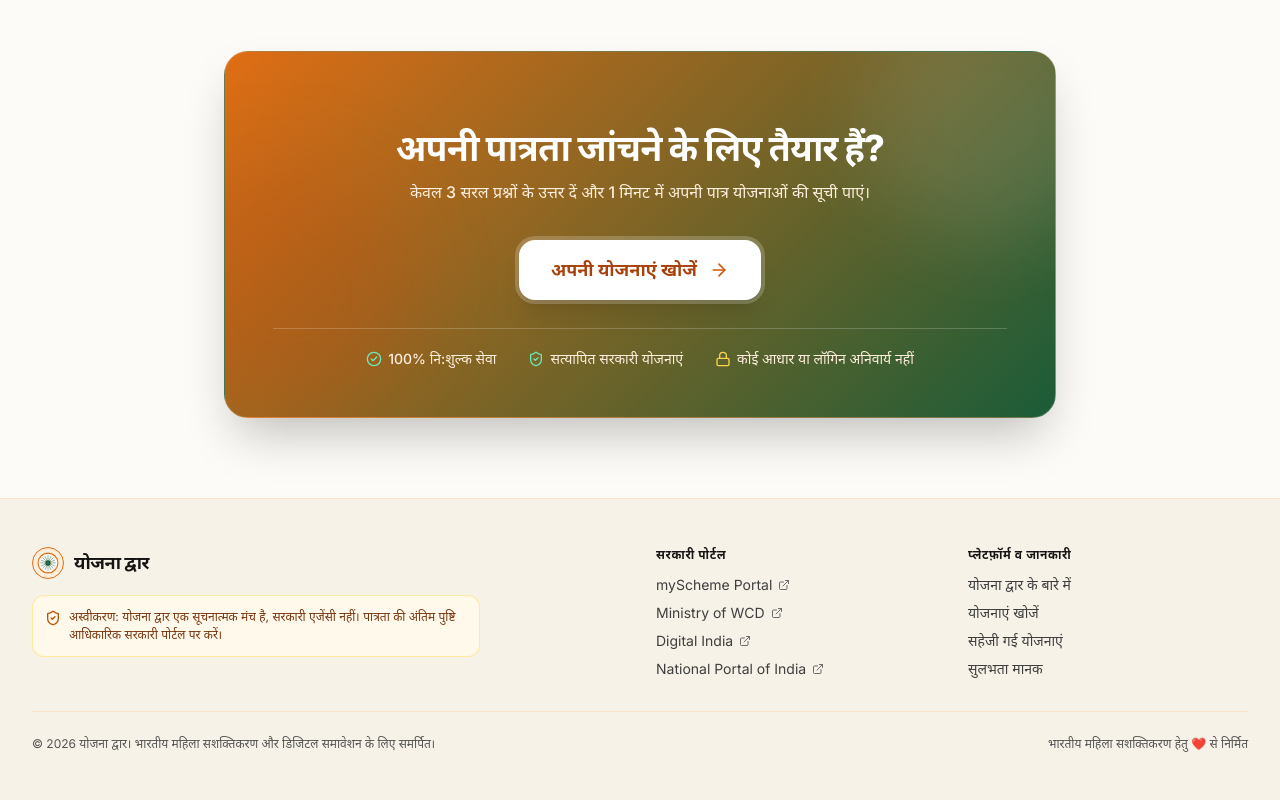
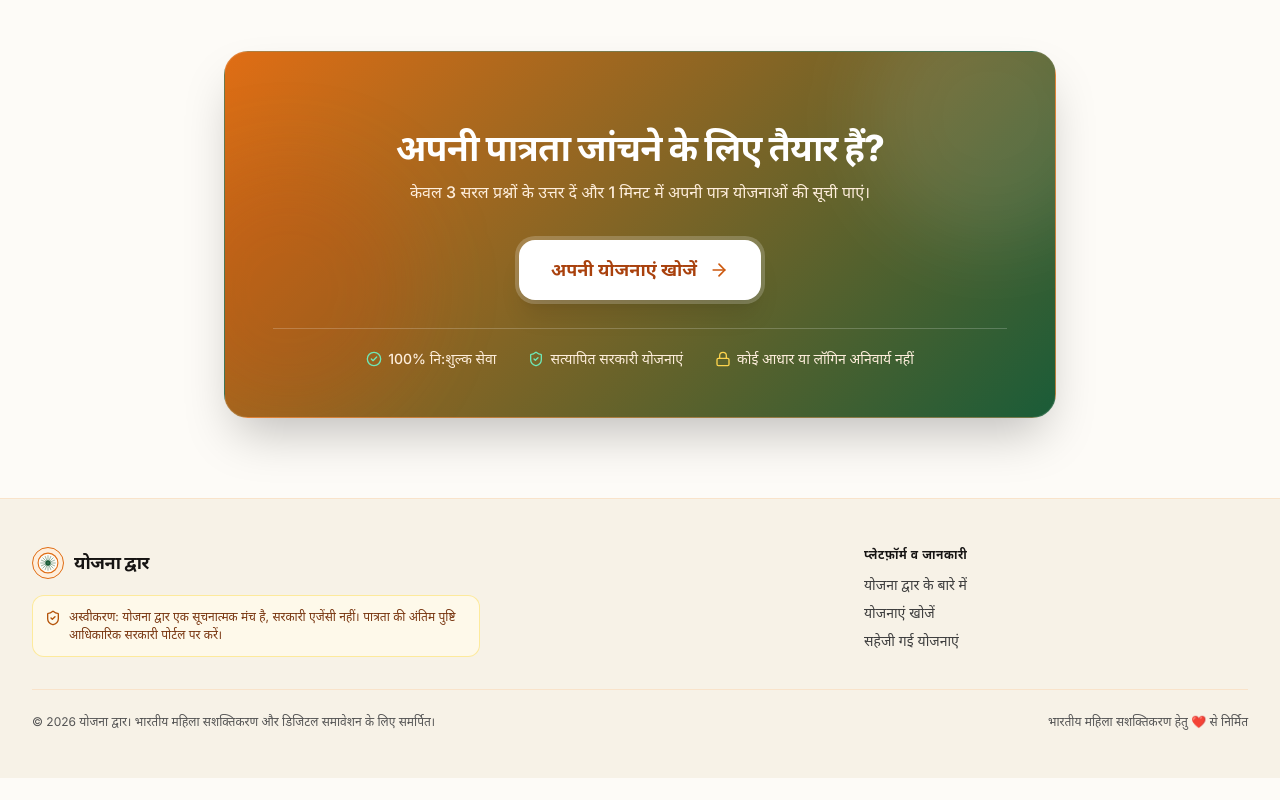
Before and after one commit to kiritka-jain/yojana-dvar, a React (Vite) app in the folder frontend/: page / in a window 1280 px wide. Shown: the part 348-1148 px from the top of the page. After the commit the page ends 1126 px from the top, so only its background shows below. Built offline with nearby package versions, Linux system fonts and the light colour scheme; no server answers.

Commit message:
feat(ui): update hero badge and streamline footer navigation (Epic 1)

```diff
--- a/frontend/src/components/layout/Footer.tsx
+++ b/frontend/src/components/layout/Footer.tsx
@@ -1,7 +1,7 @@
 import React from 'react';
 import { Link } from 'react-router-dom';
 import { useLanguage } from '../../context/LanguageContext';
-import { ShieldCheck, ExternalLink } from 'lucide-react';
+import { ShieldCheck } from 'lucide-react';
 
 export const Footer: React.FC = () => {
   const { t } = useLanguage();
@@ -9,9 +9,9 @@ export const Footer: React.FC = () => {
   return (
     <footer className="bg-[#f7f2e7] border-t border-saffron-200/60 mt-16 sm:mt-20 transition-colors">
       <div className="max-w-7xl mx-auto px-4 sm:px-6 lg:px-8 py-10 sm:py-12">
-        <div className="grid grid-cols-1 sm:grid-cols-2 md:grid-cols-4 gap-8 pb-8 border-b border-saffron-200/60">
+        <div className="grid grid-cols-1 md:grid-cols-3 gap-8 pb-8 border-b border-saffron-200/60">
 
-          {/* Col 1 & 2: Brand Info & Advisory */}
+          {/* Brand Info & Advisory */}
           <div className="md:col-span-2 space-y-4">
             <div className="flex items-center gap-2.5">
               <div className="w-8 h-8 rounded-full bg-saffron-100 border border-saffron-500 flex items-center justify-center p-1 shadow-xs">
@@ -29,60 +29,7 @@ export const Footer: React.FC = () => {
             </div>
           </div>
 
-          {/* Col 3: Official Government Portals */}
-          <div>
-            <h4 className="font-bold text-xs text-charcoal-900 uppercase tracking-wider mb-3">
-              {t('footerGovtPortalsTitle')}
-            </h4>
-            <ul className="space-y-2 text-xs sm:text-sm text-charcoal-600">
-              <li>
-                <a
-                  href="https://www.myscheme.gov.in/"
-                  target="_blank"
-                  rel="noreferrer"
-                  className="hover:text-saffron-700 flex items-center gap-1.5 transition-colors"
-                >
-                  <span>myScheme Portal</span>
-                  <ExternalLink className="w-3 h-3 text-charcoal-400" />
-                </a>
-              </li>
-              <li>
-                <a
-                  href="https://wcd.gov.in/"
-                  target="_blank"
-                  rel="noreferrer"
-                  className="hover:text-saffron-700 flex items-center gap-1.5 transition-colors"
-                >
-                  <span>Ministry of WCD</span>
-                  <ExternalLink className="w-3 h-3 text-charcoal-400" />
-                </a>
-              </li>
-              <li>
-                <a
-                  href="https://www.digitalindia.gov.in/"
-                  target="_blank"
-                  rel="noreferrer"
-                  className="hover:text-saffron-700 flex items-center gap-1.5 transition-colors"
-                >
-                  <span>Digital India</span>
-                  <ExternalLink className="w-3 h-3 text-charcoal-400" />
-                </a>
-              </li>
-              <li>
-                <a
-                  href="https://india.gov.in/"
-                  target="_blank"
-                  rel="noreferrer"
-                  className="hover:text-saffron-700 flex items-center gap-1.5 transition-colors"
-                >
-                  <span>National Portal of India</span>
-                  <ExternalLink className="w-3 h-3 text-charcoal-400" />
-                </a>
-              </li>
-            </ul>
-          </div>
-
-          {/* Col 4: Platform & Info */}
+          {/* Platform & Info */}
           <div>
             <h4 className="font-bold text-xs text-charcoal-900 uppercase tracking-wider mb-3">
               {t('footerPlatformInfo')}
@@ -103,11 +50,6 @@ export const Footer: React.FC = () => {
                   {t('navBookmarks')}
                 </Link>
               </li>
-              <li>
-                <Link to="/about" className="text-charcoal-600 hover:text-saffron-700 transition-colors">
-                  {t('footerAccessibility')}
-                </Link>
-              </li>
             </ul>
           </div>
         </div>
--- a/frontend/src/i18n/translations.ts
+++ b/frontend/src/i18n/translations.ts
@@ -396,7 +396,7 @@ export const translations: Record<Language, TranslationDictionary> = {
     navSignOut: "Sign Out",
     navGuest: "Guest User",
 
-    heroBadge: "Official Central & State Welfare Gateway",
+    heroBadge: "Central & State Welfare Gateway",
     heroTitle: "Find Government Schemes For",
     heroHighlight: "Every Indian Woman",
     heroSubtitle: "Discover eligible schemes for education, maternity, business, and pension. 100% free and secure.",
@@ -769,7 +769,7 @@ export const translations: Record<Language, TranslationDictionary> = {
     navSignOut: "लॉग आउट",
     navGuest: "अतिथि उपयोगकर्ता",
 
-    heroBadge: "केंद्र व राज्य सरकार की आधिकारिक योजनाएं",
+    heroBadge: "केंद्र व राज्य सरकार की योजनाएं",
     heroTitle: "हर भारतीय महिला को मिले",
     heroHighlight: "उसका सरकारी अधिकार",
     heroSubtitle: "शिक्षा, मातृत्व, स्वरोजगार और पेंशन की सरकारी योजनाएं खोजें। 100% निःशुल्क और सुरक्षित।",
```
